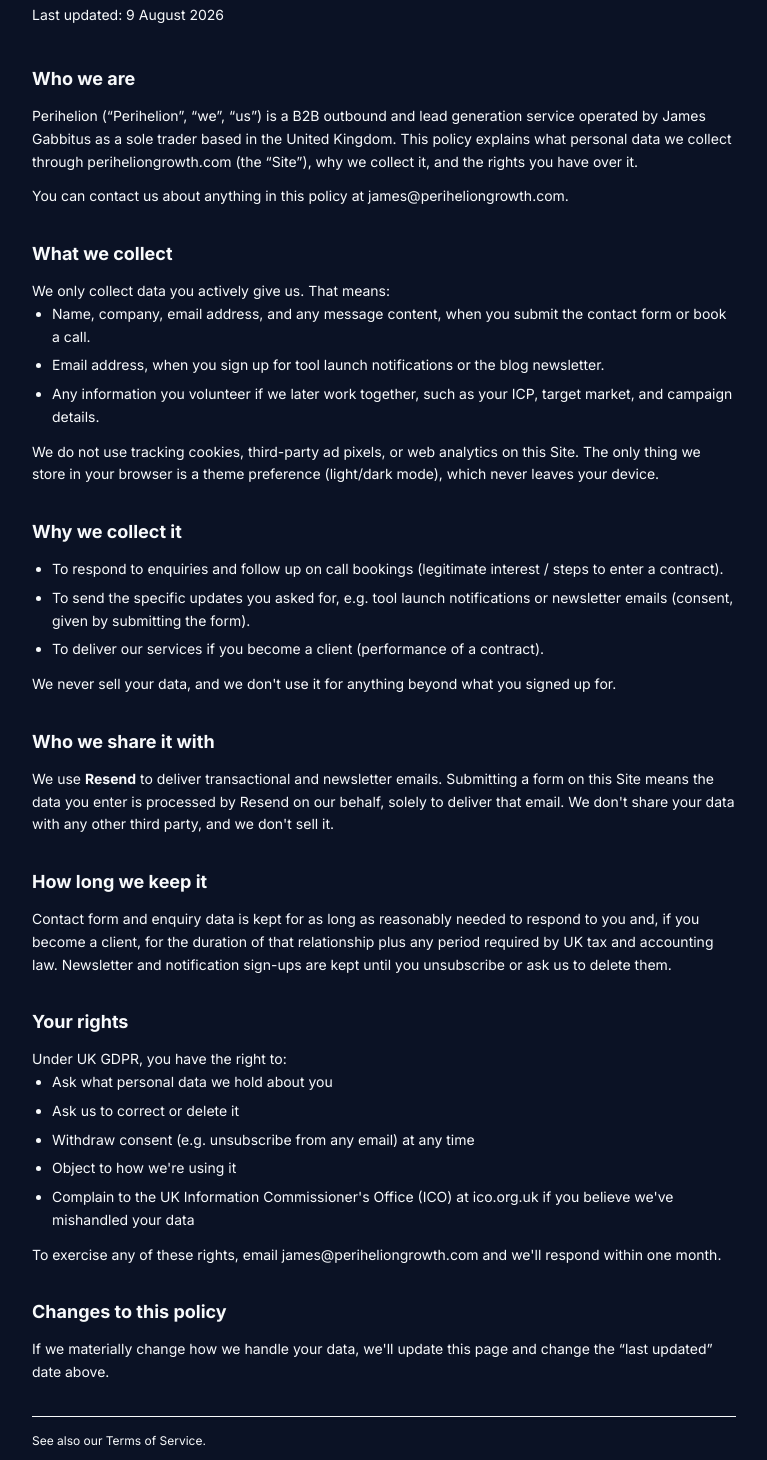
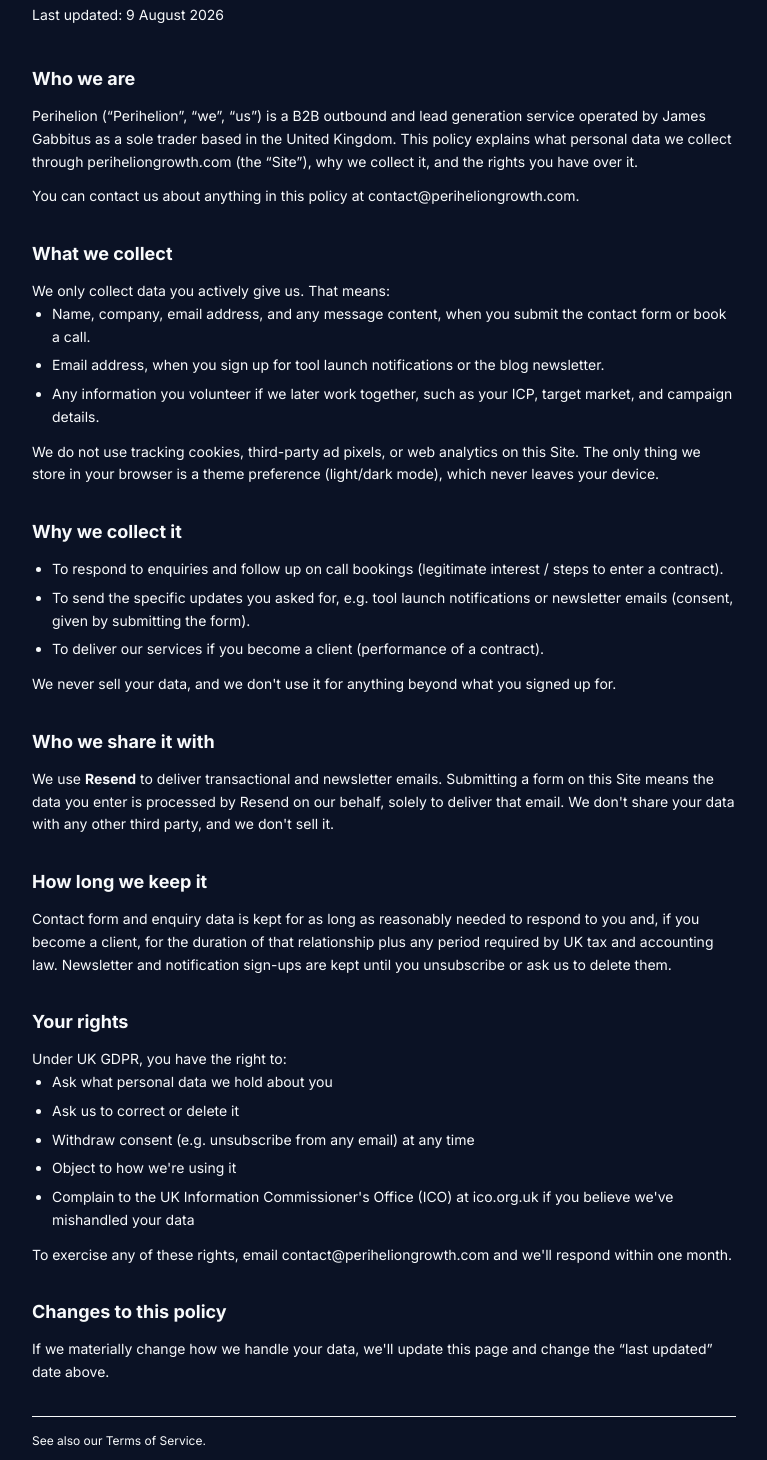
Before and after one commit to JamesGabby/vsp-marketing, a Next.js app: page /privacy in a window 1280 px wide. Shown: the part 235-1695 px from the top of the page, without its empty margins (256-1023 px from the left). Built offline with nearby package versions, Linux system fonts and the light colour scheme.

Commit message:
james->contact

```diff
--- a/app/api/contact/route.ts
+++ b/app/api/contact/route.ts
@@ -11,7 +11,7 @@ export async function POST(req: Request) {
   }
 
   const { error } = await resend.emails.send({
-    from: "Perihelion <james@periheliongrowth.com>",
+    from: "Perihelion <contact@periheliongrowth.com>",
     to: process.env.CONTACT_TO_EMAIL!,
     replyTo: email,
     subject: `New enquiry from ${name}${company ? ` at ${company}` : ""}`,
--- a/app/layout.tsx
+++ b/app/layout.tsx
@@ -103,7 +103,7 @@ export default function RootLayout({
               founder: { "@type": "Person", name: "James Gabbitus" },
               contactPoint: {
                 "@type": "ContactPoint",
-                email: "james@periheliongrowth.com",
+                email: "contact@periheliongrowth.com",
                 contactType: "sales",
               },
             }),
--- a/app/privacy/page.tsx
+++ b/app/privacy/page.tsx
@@ -38,7 +38,7 @@ export default function PrivacyPolicyPage() {
             </p>
             <p className="mt-3">
               You can contact us about anything in this policy at{" "}
-              <a href="mailto:james@periheliongrowth.com">james@periheliongrowth.com</a>.
+              <a href="mailto:contact@periheliongrowth.com">contact@periheliongrowth.com</a>.
             </p>
           </section>
 
@@ -101,7 +101,7 @@ export default function PrivacyPolicyPage() {
             </ul>
             <p className="mt-3">
               To exercise any of these rights, email{" "}
-              <a href="mailto:james@periheliongrowth.com">james@periheliongrowth.com</a> and we&apos;ll respond
+              <a href="mailto:contact@periheliongrowth.com">contact@periheliongrowth.com</a> and we&apos;ll respond
               within one month.
             </p>
           </section>
--- a/app/terms/page.tsx
+++ b/app/terms/page.tsx
@@ -99,7 +99,7 @@ export default function TermsPage() {
           <section>
             <h2>Contact</h2>
             <p>
-              Questions about these terms: <a href="mailto:james@periheliongrowth.com">james@periheliongrowth.com</a>.
+              Questions about these terms: <a href="mailto:contact@periheliongrowth.com">contact@periheliongrowth.com</a>.
             </p>
           </section>
 
--- a/components/layout/Footer.tsx
+++ b/components/layout/Footer.tsx
@@ -68,7 +68,7 @@ export function Footer() {
                 <LinkedinIcon className="h-4 w-4" />
               </a>
               <a
-                href="mailto:james@periheliongrowth.com"
+                href="mailto:contact@periheliongrowth.com"
                 aria-label="Email"
                 className="h-9 w-9 flex items-center justify-center rounded-lg border-2 border-[--border] text-[--text-muted] hover:text-[--volt] hover:border-[--volt] transition-colors"
               >
@@ -76,7 +76,7 @@ export function Footer() {
               </a>
             </div>
             <a
-              href="mailto:james@periheliongrowth.com"
+              href="mailto:contact@periheliongrowth.com"
               className="text-sm text-[--text-secondary] hover:text-[--volt] transition-colors w-fit"
             >
               contact@periheliongrowth.com
```
